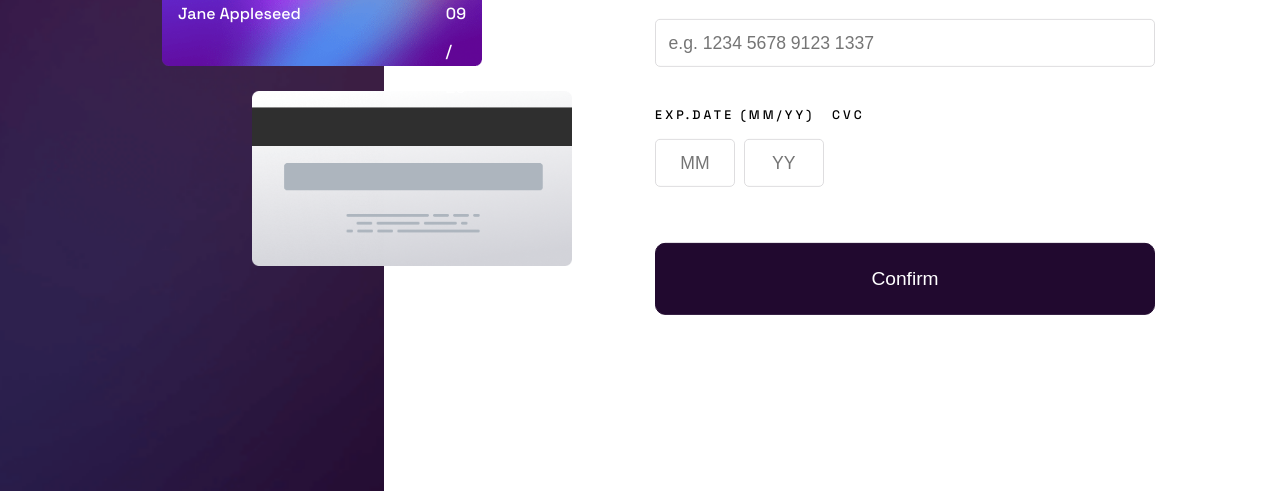
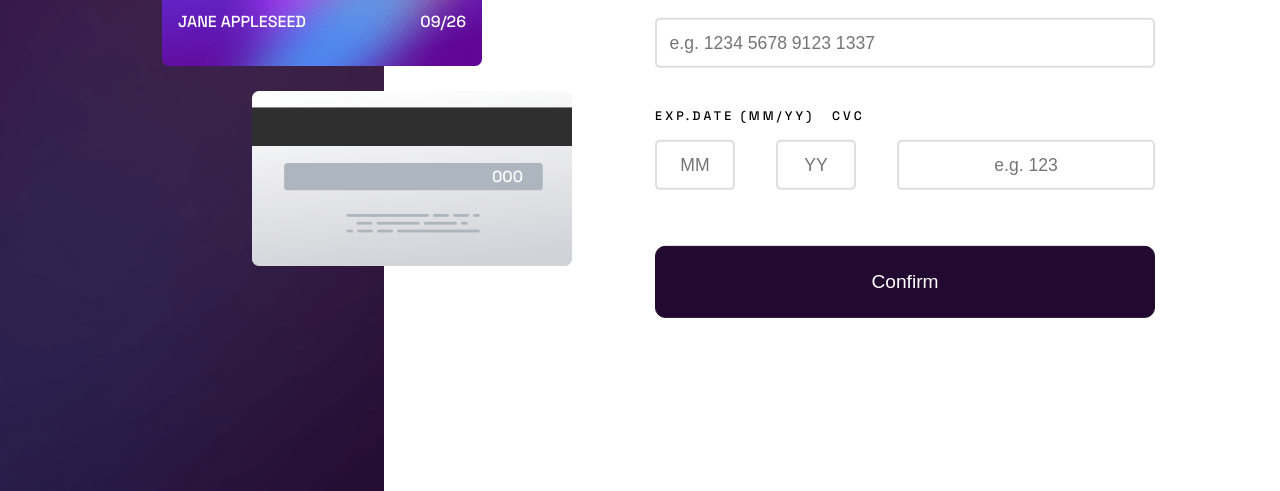
Before and after one commit to Stamwill/interactive-card, a website: page src/index.html in a window 1280 px wide. Shown: the part 309-800 px from the top of the page. Drawn offline with Linux system fonts and the light colour scheme.

Commit message:
[style.css] Add styling

```diff
--- a/src/style.css
+++ b/src/style.css
@@ -82,7 +82,7 @@ html {
   padding: 1rem;
 }
 
-.cvc {
+.cardCvc {
   z-index: 10;
   position: absolute;
   left: 75%;
@@ -102,11 +102,17 @@ html {
 .nameContainer {
   display: flex;
   justify-content: space-between;
+  margin-top: 0.5rem;
 }
 
 .cardHolder,
 .expDate {
   margin-bottom: 0;
+  text-transform: uppercase;
+}
+
+.cardDateContainer {
+  display: flex;
 }
 
 /* Form styling */
@@ -115,6 +121,7 @@ html {
   display: flex;
   flex-direction: column;
   width: 80vw;
+  max-width: 500px;
   margin: 0 auto;
 }
 
@@ -128,18 +135,20 @@ html {
   font-size: 1.1rem;
   margin: 1rem 0;
   padding: 0.785rem;
-  border: 1px solid var(--light-gray);
+  border: 2px solid var(--light-gray);
   border-radius: 5px;
 }
 
-.input:focus,
-.input:active {
-  border-color: none;
-  /* outline-color: var(--error); */
+.input:focus {
+  outline: none;
 }
 
-.input:focus-visible {
-  border-color: var(--error);
+input:focus.borderError {
+  border: 2px solid var(--error);
+}
+
+.borderSuccess {
+  border: 2px solid darkmagenta;
 }
 
 .numberInput::-webkit-inner-spin-button,
@@ -165,6 +174,11 @@ html {
   margin-right: 1.1rem;
 }
 
+.month,
+.year {
+  margin-right: 1rem;
+}
+
 .dateInputs {
   display: flex;
   width: 100%;
@@ -177,6 +191,10 @@ html {
 
 .dateInputs input:nth-child(2) {
   margin: 1rem 0.5rem;
+}
+
+.cvc {
+  flex-grow: 2;
 }
 
 #cvc {
@@ -192,6 +210,7 @@ html {
   border-radius: 10px;
   color: var(--white);
   background-color: var(--dark-violet);
+  cursor: pointer;
 }
 
 .error {
@@ -210,8 +229,9 @@ html {
 /* Media queries */
 
 @media screen and (min-width: 700px) {
-  .form {
-    width: 500px;
+  .month,
+  .year {
+    width: 21%;
   }
 }
 
@@ -252,6 +272,10 @@ html {
     top: 59px;
   }
 
+  .cardCvc {
+    top: 59px;
+  }
+
   .form {
     position: relative;
     top: 50%;
```
